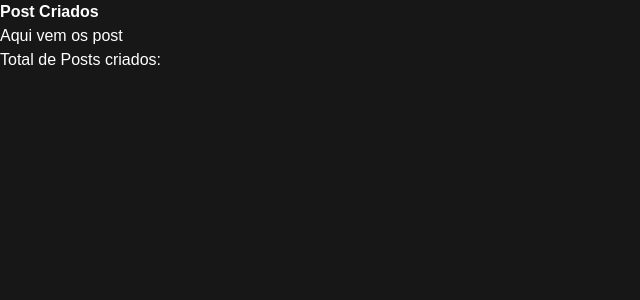
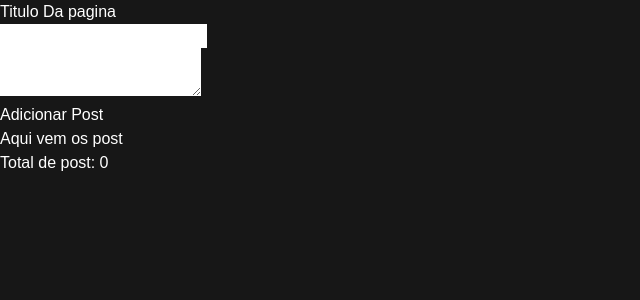
Before and after one commit to Samuel-Oliveira-C/Exercise-Context-React, a Next.js app in the folder post-content/: page / in a window 1280 px wide. Shown: the top 300 px of the page, without its empty margins (0-640 px from the left). Built offline with nearby package versions, Linux system fonts and the light colour scheme.

Commit message:
Feature(header.tsx): foi criado a Lógica do Header

```diff
--- a/post-content/src/components/header.tsx
+++ b/post-content/src/components/header.tsx
@@ -1,17 +1,38 @@
-import { useContext } from "react"
+import { ChangeEvent, useCallback, useContext, useState } from "react"
 import { Context } from "@/context/postContext";
 
 const HeaderComponent = () =>{
     const context = useContext(Context);
-
+    //Input
+    const [inputState,setState] = useState("");
+    const cbEventInput = useCallback((e:ChangeEvent<HTMLInputElement>) => setState(() => e.target.value),[])
+    //TextArea
+    const [textAreaState,textareaSetState] = useState("")
+    const cbEventTextArea = useCallback((e:ChangeEvent<HTMLTextAreaElement>) => textareaSetState(() => e.target.value),[])
     return(
         <header className="flex flex-col">
             <h1>Titulo Da pagina</h1>
             <div>
-                <div><input type="text" /></div>
-                <div><textarea name="" id=""></textarea></div>
-                <button>Adicionar Post</button>
+                <div>
+                    <input
+                        type="text"
+                        value={inputState}
+                        onChange={keyboard => cbEventInput(keyboard)}
+                    />
+                </div>
+                <div>
+                    <textarea
+                        name="textArea"
+                        id="textArea"
+                        value={textAreaState}
+                        onChange={(keyboard) => cbEventTextArea(keyboard) }
+                    >
+                    </textarea>
+                </div>
+                <button className="hover:text-orange-300 hover:underline">Adicionar Post</button>
             </div>
         </header>
     )
 }
+
+export {HeaderComponent}
--- a/post-content/src/context/postContext.tsx
+++ b/post-content/src/context/postContext.tsx
@@ -1,4 +1,4 @@
-import { Children, createContext, Dispatch, ReactNode, useReducer } from "react"
+import { createContext, Dispatch, ReactNode, useReducer } from "react"
 import { reducerFunction, Actions , PropsState } from "@/reducer/reducerFunction"
 
 type ContextType= {
--- a/post-content/src/pages/_app.tsx
+++ b/post-content/src/pages/_app.tsx
@@ -1,3 +1,5 @@
+import { FooterComponent } from "@/components/footer";
+import { HeaderComponent } from "@/components/header";
 import { ProviderComponent } from "@/context/postContext";
 import "@/styles/globals.css";
 
@@ -6,9 +8,9 @@ export default function App() {
   return (
     <>
       <ProviderComponent>
-        <header className="text-base font-bold">Post Criados</header>
+        <HeaderComponent />
         <p>Aqui vem os post</p>
-        <footer>Total de Posts criados:</footer>
+        <FooterComponent />
       </ProviderComponent>
     </>
   );
```
